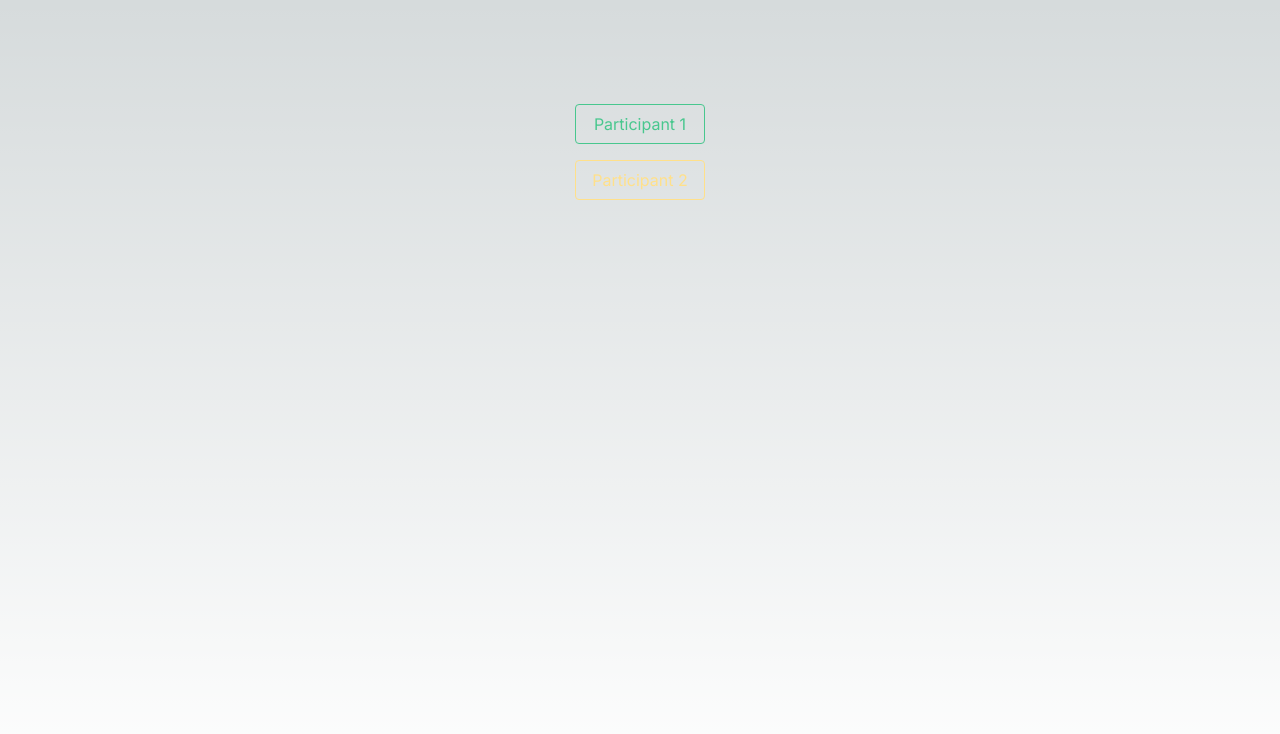
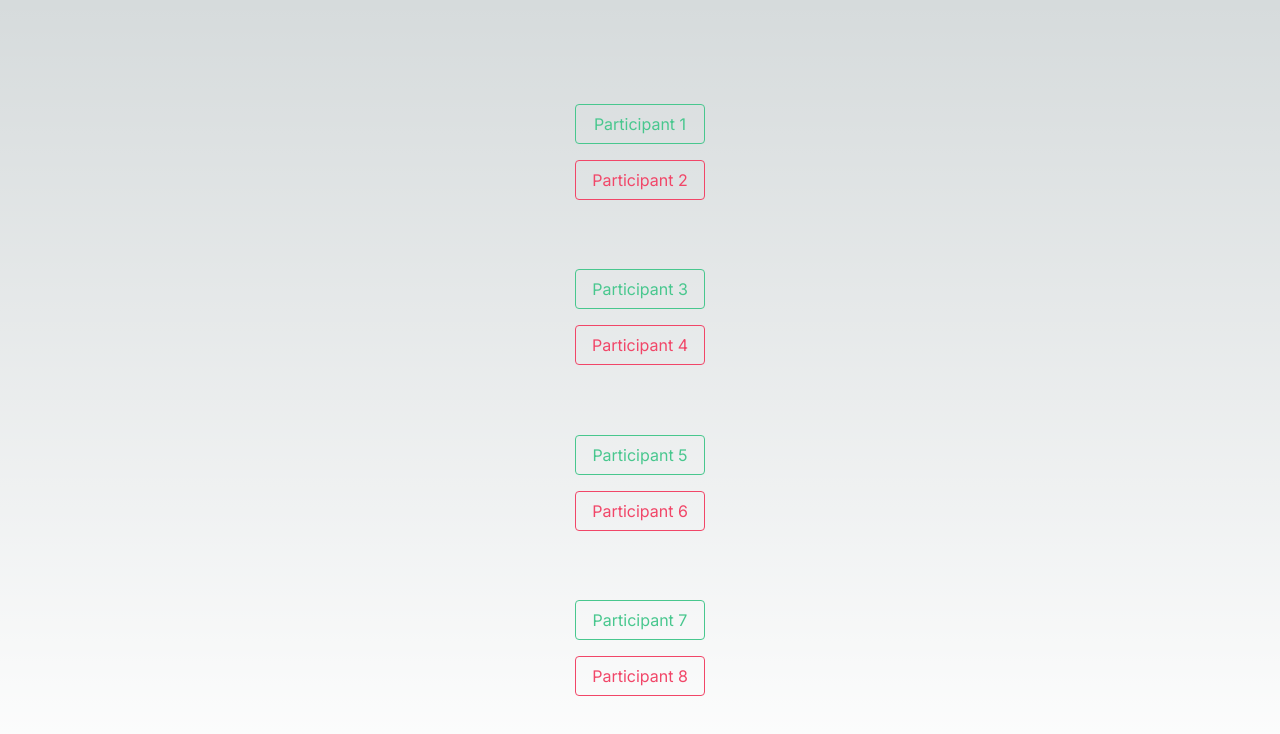
Before and after one commit to jlarteagap/tournament-brackets, a Next.js app: page / in a window 1280 px wide. Shown: the top 734 px of the page. Built offline with nearby package versions, Linux system fonts and the light colour scheme.

Commit message:
Brackets creados

```diff
--- a/src/app/components/pairs/Braket.js
+++ b/src/app/components/pairs/Braket.js
@@ -1,8 +1,8 @@
 'use client'
 import React, { useState } from 'react'
 
-export const Bracket = () => {
-  const [selectedParticipant, setSelectedParticipant] = useState(0)
+export const Bracket = ({ player1, player2 }) => {
+  const [selectedParticipant, setSelectedParticipant] = useState(null)
 
   const handleClickParticipant = participant => {
     setSelectedParticipant(participant)
@@ -13,16 +13,16 @@ export const Bracket = () => {
       <div
         className="button is-success is-outlined my-2"
         onClick={() => handleClickParticipant(1)}
-        disabled={selectedParticipant > 1}
+        disabled={selectedParticipant === 2}
       >
-        Participant 1
+        {player1}
       </div>
       <div
-        className="button is-warning is-outlined my-2"
+        className="button is-danger is-outlined my-2"
         onClick={() => handleClickParticipant(2)}
         disabled={selectedParticipant === 1}
       >
-        Participant 2
+        {player2}
       </div>
     </div>
   )
--- a/src/app/components/pairs/OrderPairs.js
+++ b/src/app/components/pairs/OrderPairs.js
@@ -1,5 +1,6 @@
 import React from 'react'
-const participants = [
+import { Bracket } from './Braket'
+const players = [
   'Participant 1',
   'Participant 2',
   'Participant 3',
@@ -7,36 +8,49 @@ const participants = [
   'Participant 5',
   'Participant 6',
   'Participant 7',
-  'Participant 8',
-  'Participant 9',
-  'Participant 10',
-  'Participant 11',
-  'Participant 12',
-  'Participant 13',
-  'Participant 14',
-  'Participant 15',
-  'Participant 16'
+  'Participant 8'
 ]
 
-export const OrderPairs = () => {
+export const OrderBrackets = () => {
+  const brackets = []
+  for (let i = 0; i < players.length; i += 2) {
+    const player1 = players[i]
+    const player2 = players[i + 1]
+    brackets.push({ player1, player2 })
+  }
+
   return (
     <>
-      {participants.map((participant, i) => {
-        return (
-          <div
-            className={`${i} ${i / 2 === 0 && 'doble'}`}
-            key={i}
-            style={{
-              borderColor: 'white',
-              padding: '1rem',
-              borderStyle: 'solid',
-              borderBlockWidth: '1px'
-            }}
-          >
-            {participant}
-          </div>
-        )
-      })}
+      {brackets.map((bracket, index) => (
+        <Bracket
+          key={index}
+          player1={bracket.player1}
+          player2={bracket.player2}
+        />
+      ))}
     </>
   )
 }
+
+// export const OrderPairs = () => {
+//   return (
+//     <>
+//       {participants.map((participant, i) => {
+//         return (
+//           <div
+
+//             key={i}
+//             style={{
+//               borderColor: 'white',
+//               padding: '1rem',
+//               borderStyle: 'solid',
+//               borderBlockWidth: '1px'
+//             }}
+//           >
+//             {participant}
+//           </div>
+//         )
+//       })}
+//     </>
+//   )
+// }
--- a/src/app/page.js
+++ b/src/app/page.js
@@ -2,11 +2,11 @@ import styles from './page.module.css'
 
 import 'bulma/css/bulma.min.css'
 
-import { Bracket } from './components/pairs/Braket'
+import { OrderBrackets } from './components/pairs/OrderPairs'
 export default function Home() {
   return (
     <main className={styles.main}>
-      <Bracket />
+      <OrderBrackets />
     </main>
   )
 }
```
